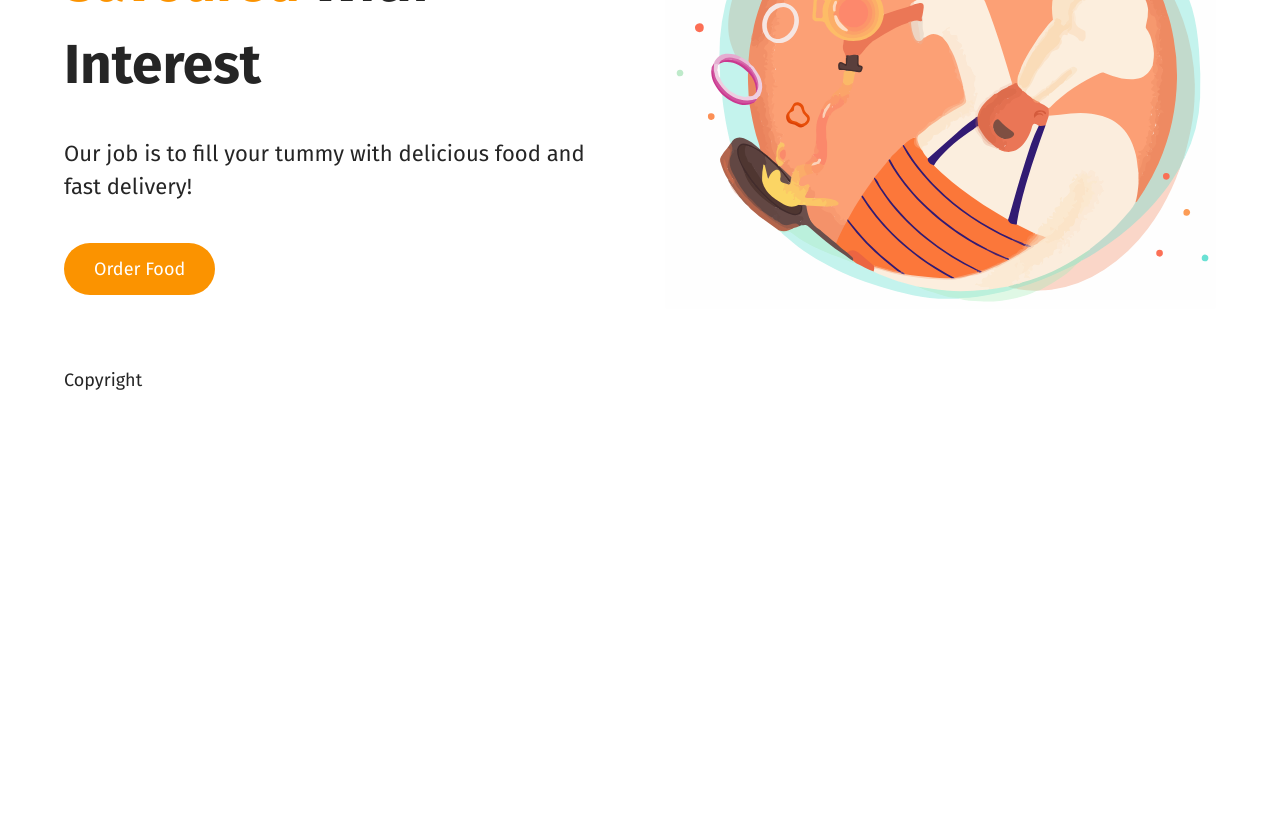
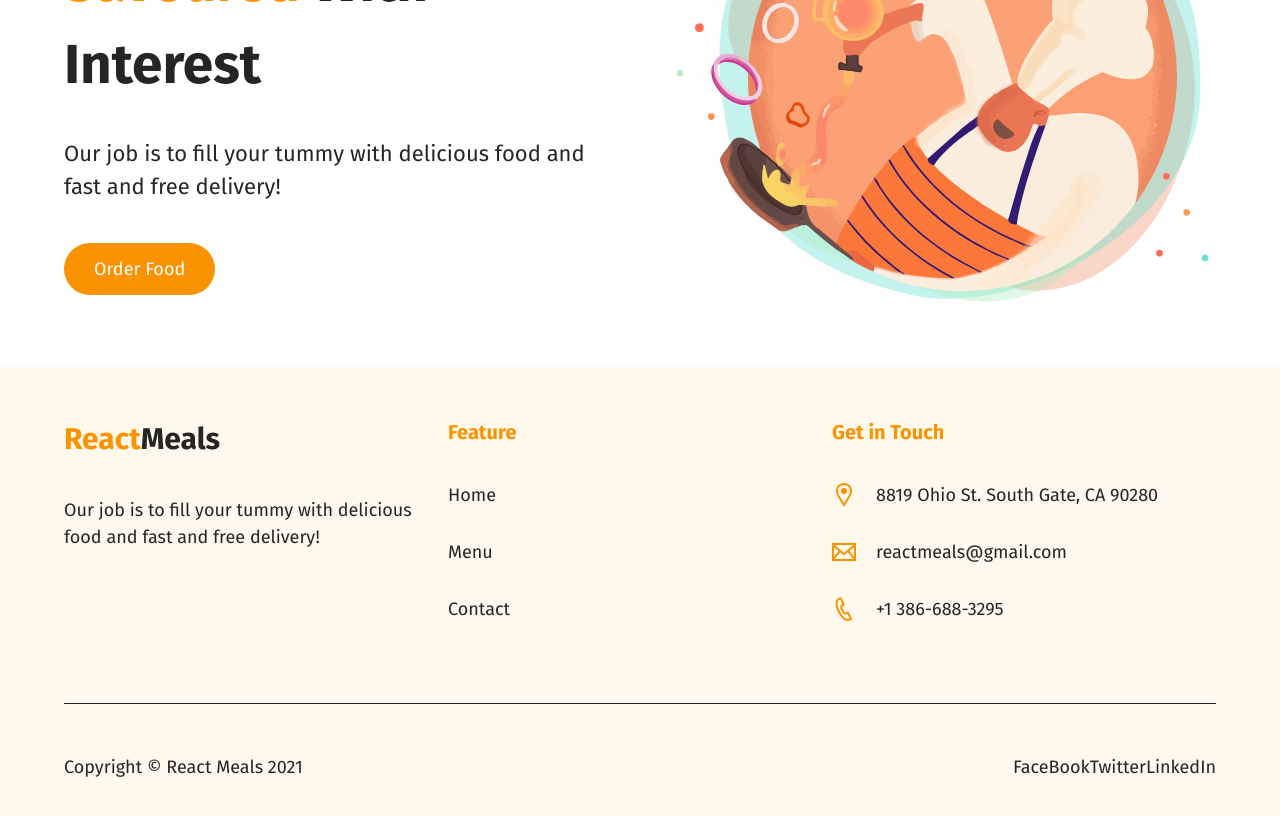
Before and after one commit to findshrey/food-order-app, a React (Create React App) app: page / in a window 1280 px wide. Shown: the part 320-1136 px from the top of the page. Before the commit the page ends 800 px from the top, so only its background shows below. Built offline with nearby package versions, Linux system fonts and the light colour scheme.

Commit message:
Style: Footer component

```diff
--- a/src/components/Hero/Hero.js
+++ b/src/components/Hero/Hero.js
@@ -20,8 +20,8 @@ const Hero = () => {
                Made With Love, <span>Savoured</span> With Interest
             </h2>
             <p>
-               Our job is to fill your tummy with delicious food and fast
-               delivery!
+               Our job is to fill your tummy with delicious food and fast and
+               free delivery!
             </p>
             <button className="btn-red" onClick={handleClick}>
                Order Food
--- a/src/components/Layout/Footer.js
+++ b/src/components/Layout/Footer.js
@@ -1,9 +1,59 @@
 import React from "react"
+
+import IconLocation from "../../icons/IconLocation"
+import IconMail from "../../icons/IconMail"
+import IconPhone from "../../icons/IconPhone"
+import styles from "./Footer.module.scss"
 
 const Footer = () => {
    return (
-      <footer className="container">
-         <span>Copyright</span>
+      <footer className={styles.footer}>
+         <div className="container">
+            <div className={styles["footer-upper"]}>
+               <div className={styles["block-1"]}>
+                  <h3>
+                     <span>React</span>Meals
+                  </h3>
+                  <p>
+                     Our job is to fill your tummy with delicious food and fast
+                     and free delivery!
+                  </p>
+               </div>
+               <div className={styles["block-2"]}>
+                  <h4>Feature</h4>
+                  <ul>
+                     <li>Home</li>
+                     <li>Menu</li>
+                     <li>Contact</li>
+                  </ul>
+               </div>
+               <div className={styles["block-3"]}>
+                  <h4>Get in Touch</h4>
+                  <ul>
+                     <li>
+                        <IconLocation />
+                        <span>8819 Ohio St. South Gate, CA 90280</span>
+                     </li>
+                     <li>
+                        <IconMail />
+                        <span>reactmeals@gmail.com</span>
+                     </li>
+                     <li>
+                        <IconPhone />
+                        <span>+1 386-688-3295</span>
+                     </li>
+                  </ul>
+               </div>
+            </div>
+            <div className={styles["footer-lower"]}>
+               <span>Copyright &copy; React Meals 2021</span>
+               <ul className={styles["external-links"]}>
+                  <li>FaceBook</li>
+                  <li>Twitter</li>
+                  <li>LinkedIn</li>
+               </ul>
+            </div>
+         </div>
       </footer>
    )
 }
--- a/src/components/Layout/Footer.module.scss
+++ b/src/components/Layout/Footer.module.scss
@@ -0,0 +1,63 @@
+@import "../../index.scss";
+
+.footer {
+   background-color: #fff8ed;
+}
+
+.footer-upper {
+   display: grid;
+   grid-template-columns: repeat(3, 1fr);
+   // gap: 2rem;
+   padding: 5rem 0;
+   border-bottom: 1px solid $c-black-matte;
+}
+
+.block-1 {
+   max-width: 350px;
+
+   h3 {
+      margin-bottom: 3.5rem;
+   }
+
+   span {
+      color: $c-red;
+      font-size: $h1;
+   }
+}
+
+.block-2 {
+   h4 {
+      color: $c-red;
+      font-size: $h4;
+      margin-bottom: 3.5rem;
+   }
+
+   li {
+      margin-bottom: 3rem;
+   }
+}
+
+.block-3 {
+   h4 {
+      color: $c-red;
+      font-size: $h4;
+      margin-bottom: 3.5rem;
+   }
+
+   li {
+      margin-bottom: 3rem;
+      display: flex;
+      align-items: center;
+      gap: 2rem;
+   }
+}
+
+.footer-lower {
+   display: flex;
+   justify-content: space-between;
+   padding: 5rem 0;
+
+   .external-links {
+      display: flex;
+   }
+}
--- /dev/null
+++ b/src/icons/IconLocation.js
@@ -0,0 +1,27 @@
+import React from "react"
+
+const IconLocation = () => {
+   return (
+      <svg
+         xmlns="http://www.w3.org/2000/svg"
+         width="24"
+         height="24"
+         fill="none"
+         viewBox="0 0 24 24"
+      >
+         <g clipPath="url(#clip0_130:8)">
+            <path
+               fill="#FB9300"
+               d="M12 2c3.196 0 6 2.618 6 5.602 0 3.093-2.493 7.132-6 12.661-3.507-5.529-6-9.568-6-12.661C6 4.618 8.804 2 12 2zm0-2C7.802 0 4 3.403 4 7.602 4 11.8 7.469 16.812 12 24c4.531-7.188 8-12.2 8-16.398C20 3.403 16.199 0 12 0zm0 11a3 3 0 110-6 3 3 0 010 6z"
+            ></path>
+         </g>
+         <defs>
+            <clipPath id="clip0_130:8">
+               <path fill="#fff" d="M0 0H24V24H0z"></path>
+            </clipPath>
+         </defs>
+      </svg>
+   )
+}
+
+export default IconLocation
--- /dev/null
+++ b/src/icons/IconMail.js
@@ -0,0 +1,20 @@
+import React from "react"
+
+const IconMail = () => {
+   return (
+      <svg
+         xmlns="http://www.w3.org/2000/svg"
+         width="24"
+         height="24"
+         fill="none"
+         viewBox="0 0 24 24"
+      >
+         <path
+            fill="#FB9300"
+            d="M0 3v18h24V3H0zm6.623 7.929L2 16.641V7.183l4.623 3.746zM2.482 5h19.035L12 12.713 2.482 5zm5.694 7.188L12 15.287l3.83-3.104L21.442 19H2.663l5.513-6.812zm9.208-1.264L22 7.183v9.348l-4.616-5.607z"
+         ></path>
+      </svg>
+   )
+}
+
+export default IconMail
--- /dev/null
+++ b/src/icons/IconPhone.js
@@ -0,0 +1,20 @@
+import React from "react"
+
+const IconPhone = () => {
+   return (
+      <svg
+         xmlns="http://www.w3.org/2000/svg"
+         width="24"
+         height="24"
+         fill="none"
+         viewBox="0 0 24 24"
+      >
+         <path
+            fill="#FB9300"
+            d="M6.176 1.322L9.02 0l4.041 7.89-2.724 1.341c-.538 1.259 2.159 6.289 3.297 6.372.09-.058 2.671-1.328 2.671-1.328l4.11 7.932s-2.764 1.354-2.854 1.396C9.699 27.194-1.542 5.345 6.176 1.322zm1.929 1.274L7.082 3.1c-5.294 2.762 4.177 21.185 9.648 18.686l.971-.474-2.271-4.383-1.026.5c-3.163 1.547-8.262-8.219-5.055-9.938l1.007-.497-2.251-4.398z"
+         ></path>
+      </svg>
+   )
+}
+
+export default IconPhone
--- a/src/index.scss
+++ b/src/index.scss
@@ -5,7 +5,8 @@ $font-primary: "Fira Sans", sans-serif;
 // Header sizes
 $h1: 3rem;
 $h2: 5.5rem;
-$h3: 2rem;
+$h3: 3rem;
+$h4: 2rem;
 
 // Text sizes
 $font-l: 2.2rem;
@@ -57,6 +58,10 @@ h2 {
 
 h3 {
    font-size: $h3;
+}
+
+h4 {
+   font-size: $h4;
 }
 
 div,
```
